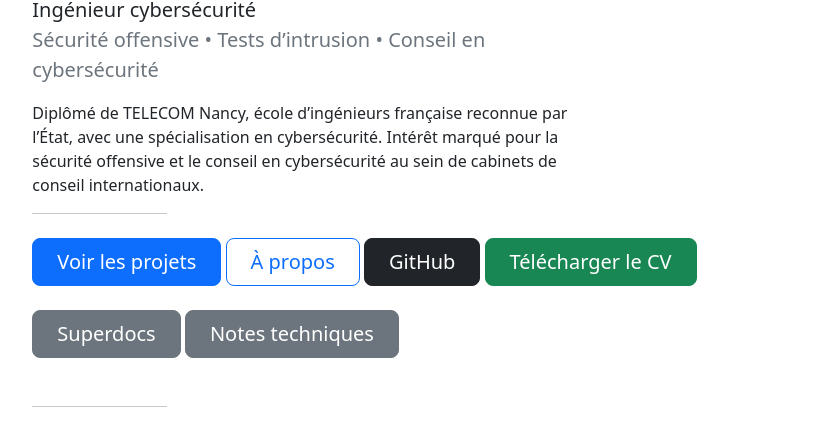
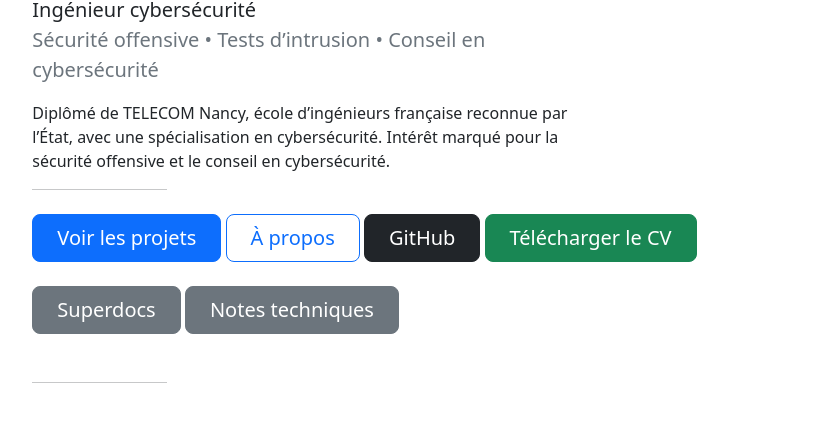
Before and after one commit to cos-imo/cos-imo-github.io, a plain HTML site: page index.html in a window 1280 px wide. Shown: the part 214-660 px from the top of the page, without its empty margins (205-1045 px from the left). Drawn offline with Linux system fonts and the light colour scheme.

Commit message:
(fix) updated welcome message

```diff
--- a/index.html
+++ b/index.html
@@ -40,7 +40,7 @@
           <p class="col-md-8">
             Diplômé de TELECOM Nancy, école d’ingénieurs française reconnue par l’État,
             avec une spécialisation en cybersécurité. Intérêt marqué pour la sécurité offensive
-            et le conseil en cybersécurité au sein de cabinets de conseil internationaux.
+            et le conseil en cybersécurité.
           </p>
 
           <hr class="col-3 col-md-2 mb-4">
```
